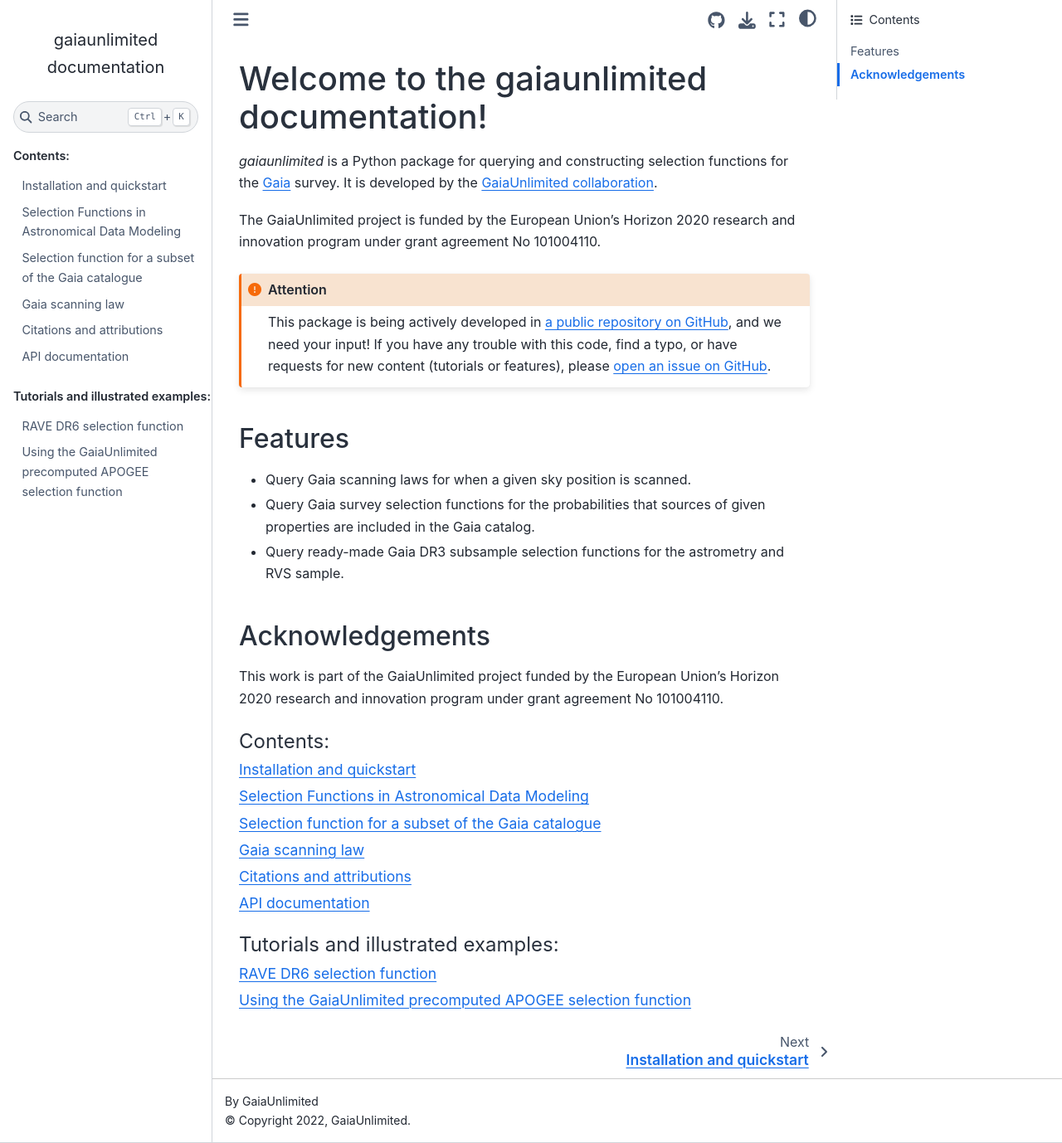
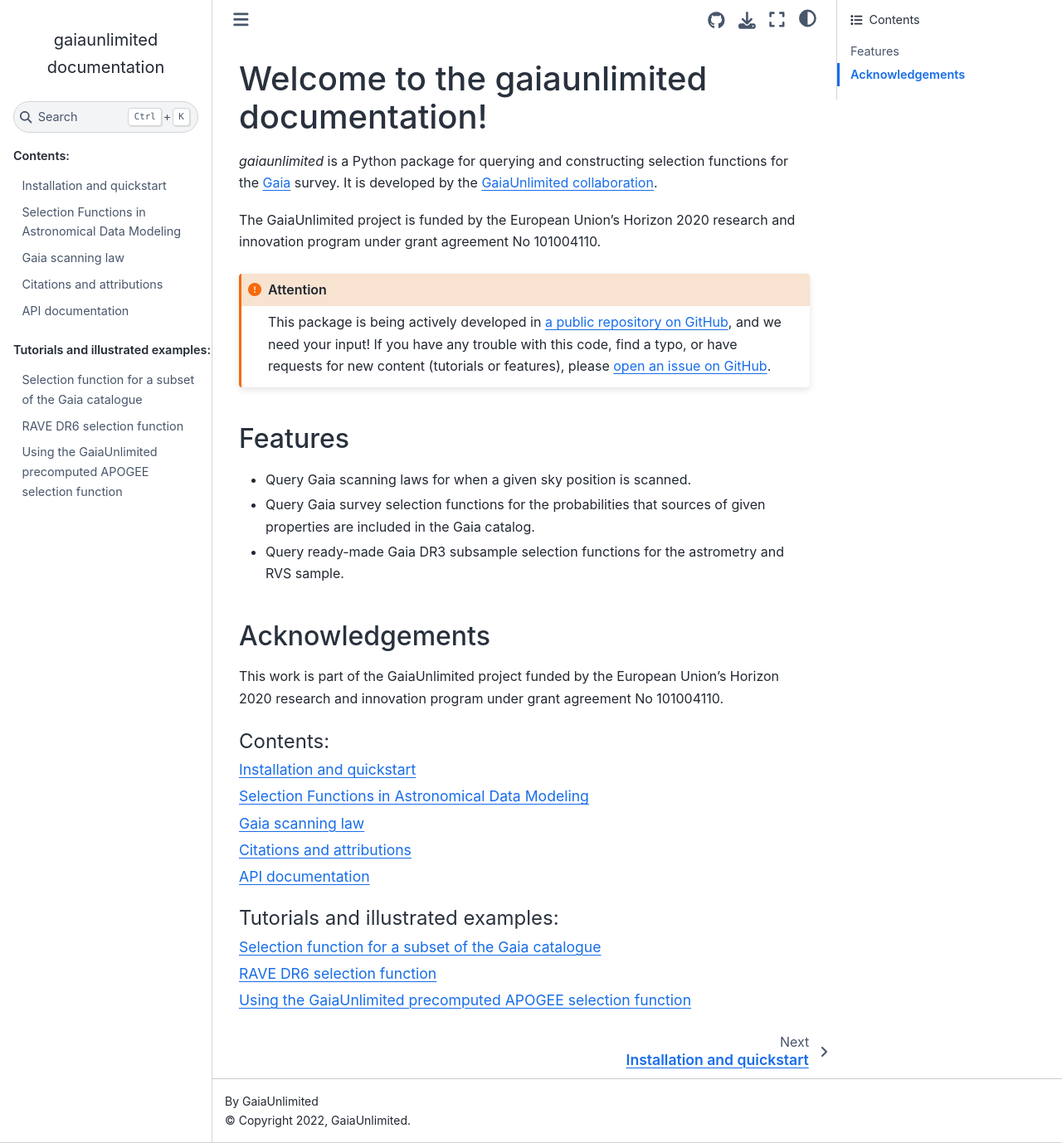
Before and after one commit to gaia-unlimited/gaiaunlimited, a Sphinx documentation site: the page built from docs/index.rst, in a window 1280 px wide and 1378 px high. Shown: the whole window at 83% size. Built offline with Sphinx 7.4.7 and the Sphinx Book theme 1.1.4, drawn with Linux system fonts in a browser that asks for light colours; pages that are not in the unit, such as notebooks, are missing from menus; part of the change alters nothing that is shown.

```diff
--- a/docs/index.rst
+++ b/docs/index.rst
@@ -40,8 +40,7 @@ Horizon 2020 research and innovation program under grant agreement No 101004110.
    notebooks/getting-started
    notebooks/dr3-empirical-completeness
    notebooks/dr3-rvs
-   notebooks/SubsampleSelectionFunction
-   notebooks/SubsampleSF_Tutorial
+   notebooks/constructing_SelectionFunctions
    notebooks/scanninglaw
    citation
    api
@@ -52,6 +51,7 @@ Horizon 2020 research and innovation program under grant agreement No 101004110.
    :maxdepth: 1
    :caption: Tutorials and illustrated examples:
 
+   notebooks/SubsampleSF_Tutorial.ipynb
    notebooks/rave_ratios.ipynb
    notebooks/APOGEE_selection_function.ipynb
    notebooks/RedClump_GSP-Spec_SF.ipynb
```
